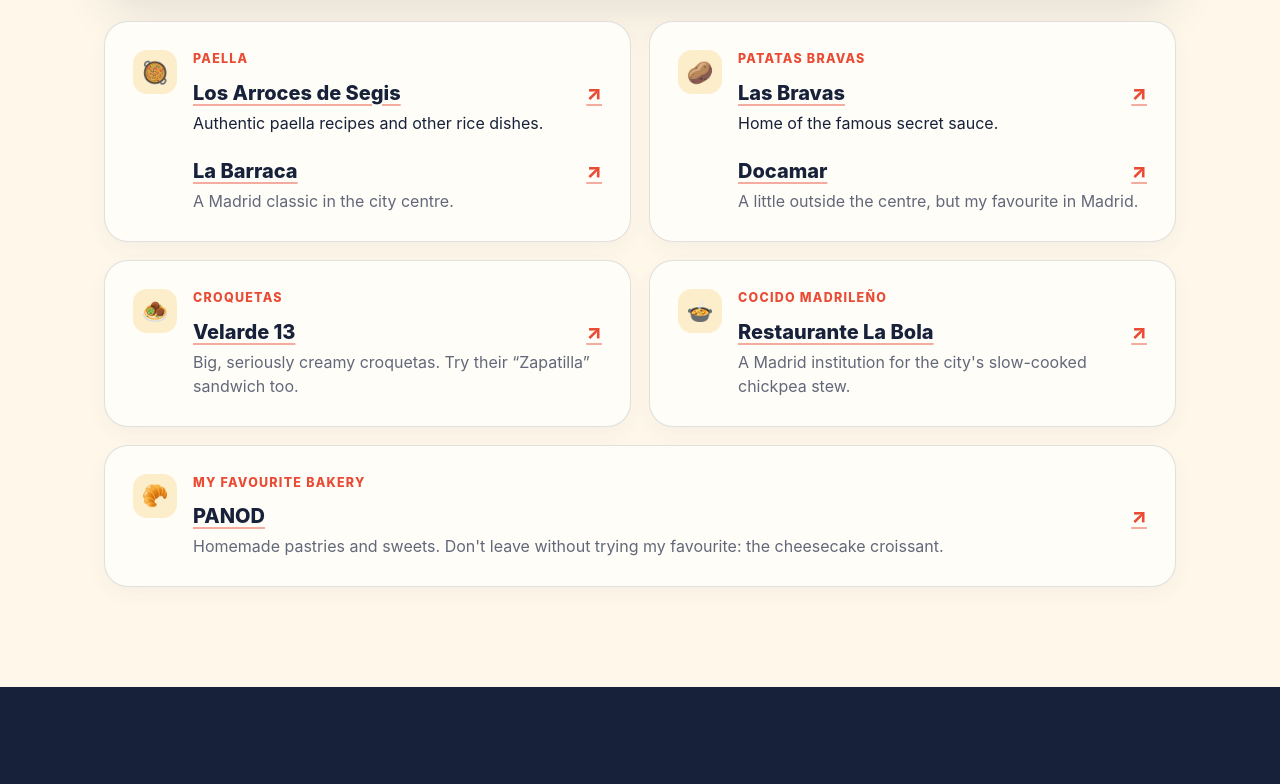
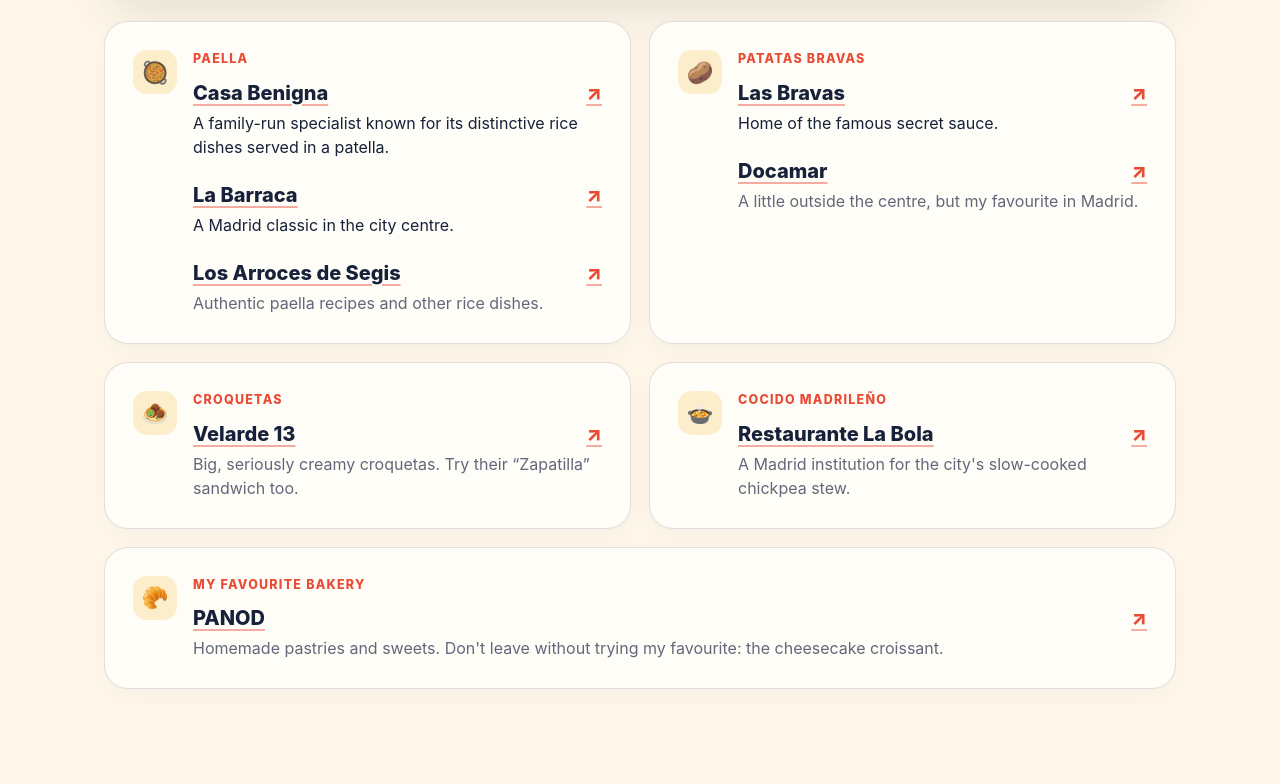
Before and after one commit to DemFlax/danis-madrid-tips, a plain HTML site: page index.html in a window 1280 px wide. Shown: the part 1280-2064 px from the top of the page. Drawn offline with Linux system fonts and the light colour scheme.

Commit message:
Add Casa Benigna as the first rice recommendation

```diff
--- a/index.html
+++ b/index.html
@@ -43,8 +43,9 @@
         <div class="recommendation-grid">
           <article class="recommendation">
             <div class="dish-icon" aria-hidden="true">🥘</div><div><p class="category">Paella</p>
-            <a class="place" href="https://maps.app.goo.gl/auFPMBQfP22gQqbJ9">Los Arroces de Segis <span>↗</span></a><p>Authentic paella recipes and other rice dishes.</p>
-            <a class="place secondary" href="https://maps.app.goo.gl/deuMvTPCxH3PDmHo8">La Barraca <span>↗</span></a><p>A Madrid classic in the city centre.</p></div>
+            <a class="place" href="https://www.google.com/maps/search/?api=1&amp;query=Casa+Benigna%2C+Calle+de+Benigno+Soto+9%2C+Madrid">Casa Benigna <span>↗</span></a><p>A family-run specialist known for its distinctive rice dishes served in a patella.</p>
+            <a class="place secondary" href="https://maps.app.goo.gl/deuMvTPCxH3PDmHo8">La Barraca <span>↗</span></a><p>A Madrid classic in the city centre.</p>
+            <a class="place secondary" href="https://maps.app.goo.gl/auFPMBQfP22gQqbJ9">Los Arroces de Segis <span>↗</span></a><p>Authentic paella recipes and other rice dishes.</p></div>
           </article>
           <article class="recommendation">
             <div class="dish-icon" aria-hidden="true">🥔</div><div><p class="category">Patatas bravas</p>
```
